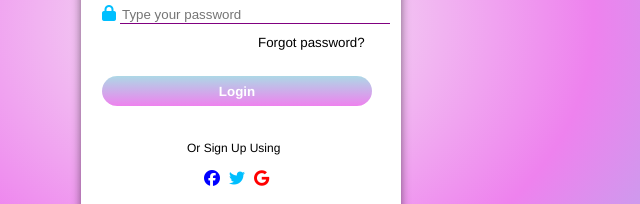
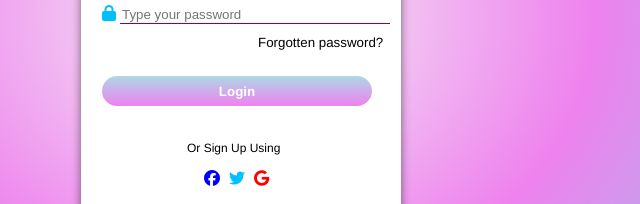
Before and after one commit to Kasiobi1/workflow, a plain HTML site: page Index.html in a window 1280 px wide. Shown: the part 431-635 px from the top of the page, 399-1039 px from the left. Drawn offline with Linux system fonts and the light colour scheme.

Commit message:
edited a text

```diff
--- a/Index.html
+++ b/Index.html
@@ -25,7 +25,7 @@
                 <i class="fa fa-lock" style="color: deepskyblue;">
                     <input id="password" class="pass" type="password" name="password" placeholder="Type your password"></i>
 
-                <button class="button1" type="menu">Forgot password?</button>
+                <button class="button1" type="menu">Forgotten password?</button>
 
                     <input type="submit" value="Login" id="submit" class="submit">
 
```
